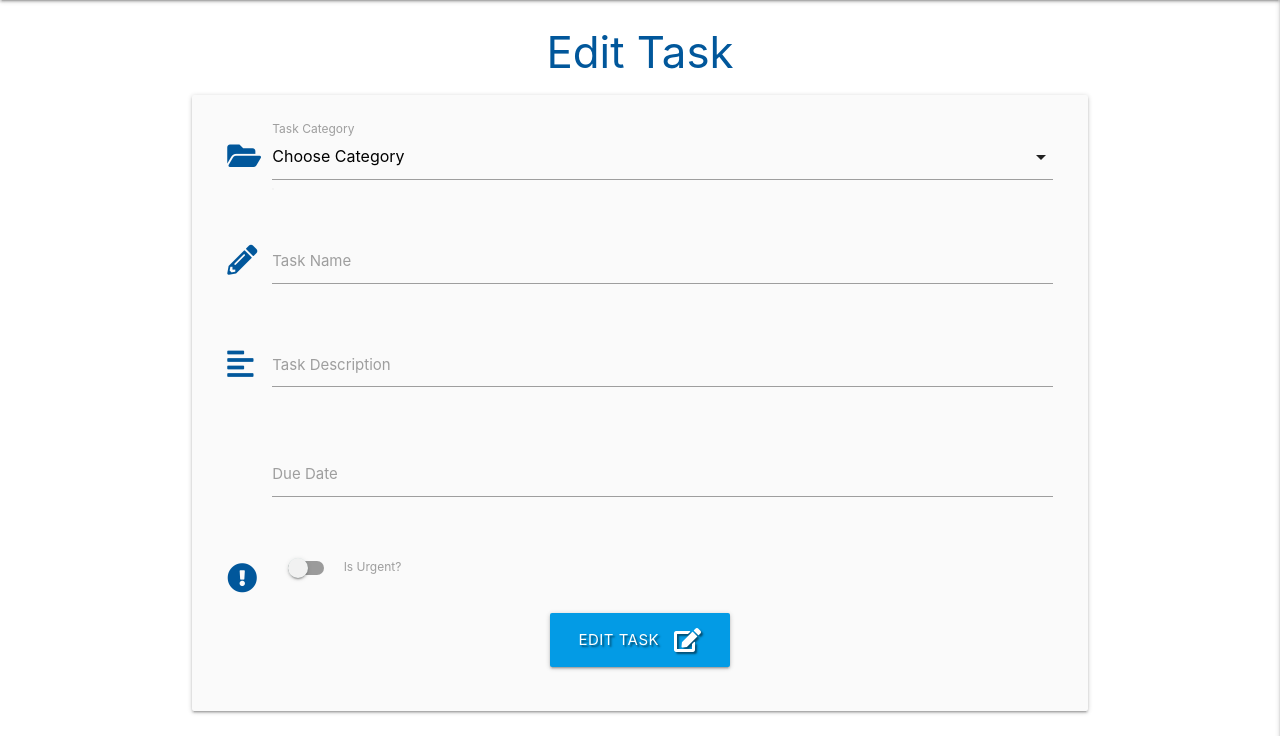
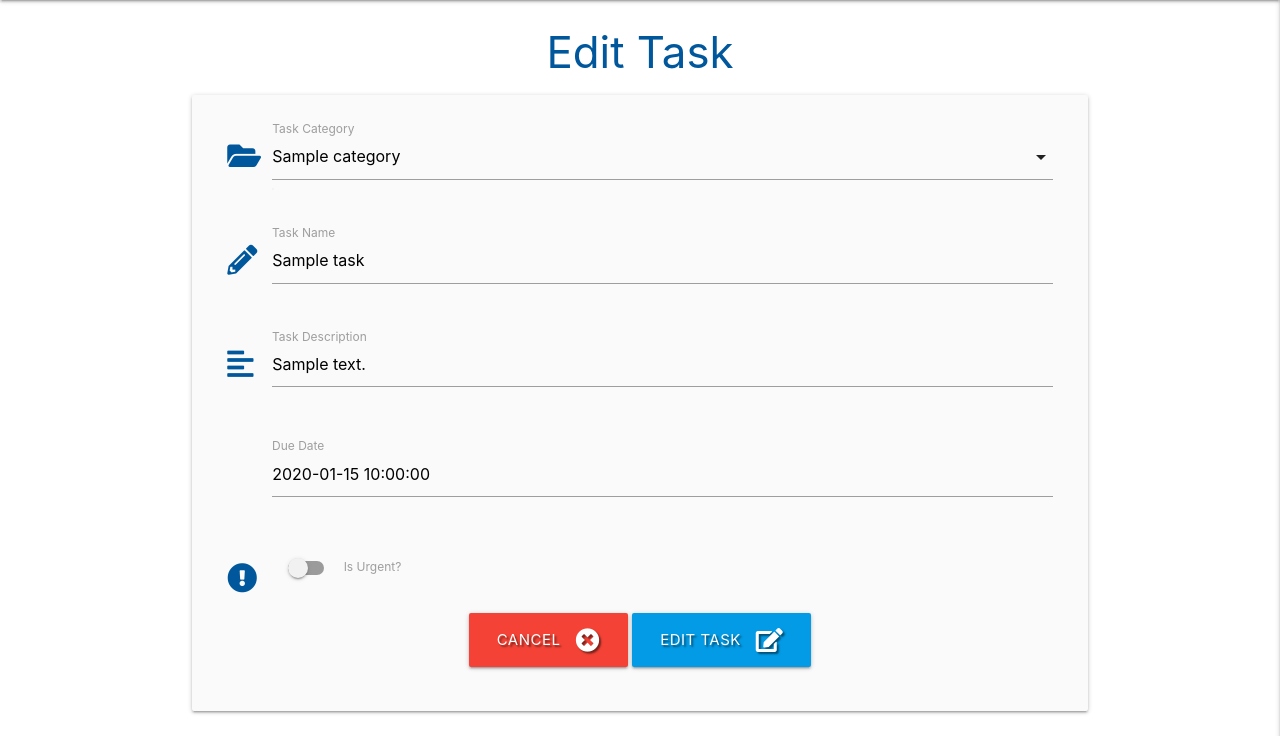
Before and after one commit to deanoandrejevic/taskManagerWalkthrough, a Flask app: template templates/edit_task.html in a window 1280 px wide. Shown: the part 64-800 px from the top of the page. Run offline with Flask 2, Linux system fonts and the light colour scheme; the template is opened without the code that fills it: most values are stand-ins (such as "Sample title", 1, 10 or a date in 2020); some libraries are stand-ins or nearby versions.

Commit message:
bind data to the edit task form

```diff
--- a/templates/edit_task.html
+++ b/templates/edit_task.html
@@ -3,7 +3,11 @@
 <h3 class="light-blue-text text-darken-4 center-align">Edit Task</h3>
 
 <div class="row card-panel grey lighten-5">
-  <form class="col s12" method="POST" action="{{ url_for('edit_task', task_id=task._id) }}">
+  <form
+    class="col s12"
+    method="POST"
+    action="{{ url_for('edit_task', task_id=task._id) }}"
+  >
     <div class="row">
       <div class="input-field col s12">
         <i class="fas fa-folder-open prefix light-blue-text text-darken-4"></i>
@@ -13,12 +17,17 @@
           class="validate"
           required
         >
-          <option value="" disabled selected>Choose Category</option>
-          {% for category in categories %}
+          <option value="" disabled>Choose Category</option>
+          {% for category in categories %} {% if category.category_name ==
+          task.category_name %}
+          <option value="{{ category.category_name }}" selected>
+            {{- category.category_name -}}
+          </option>
+          {% else %}
           <option value="{{ category.category_name }}">
-            {{ category.category_name }}
+            {{- category.category_name -}}
           </option>
-          {% endfor %}
+          {% endif %} {% endfor %}
         </select>
         <label for="category_name">Task Category</label>
       </div>
@@ -32,6 +41,7 @@
           name="task_name"
           minlength="5"
           maxlength="15"
+          value="{{ task.task_name }}"
           type="text"
           class="validate"
         />
@@ -48,7 +58,7 @@
           minlength="5"
           maxlength="200"
           class="materialize-textarea validate"
-        ></textarea>
+        >{{- task.task_description -}}</textarea>
         <label for="task_description">Task Description</label>
       </div>
     </div>
@@ -61,6 +71,7 @@
           name="due_date"
           type="text"
           class="datepicker validate"
+          value="{{ task.due_date }}"
         />
         <label for="due_date">Due Date</label>
       </div>
@@ -79,7 +90,11 @@
             "
           ></i>
           <label for="is_urgent">
+            {% if task.is_urgent == "on" %}
+            <input type="checkbox" id="is_urgent" name="is_urgent" checked />
+            {% else %}
             <input type="checkbox" id="is_urgent" name="is_urgent" />
+            {% endif %}
             <span class="lever"></span>
             Is Urgent?
           </label>
@@ -89,8 +104,14 @@
     <!-- Submit Button -->
     <div class="row">
       <div class="col s12 center-align">
-        <button class="btn-large light-blue darken-1 text-shadow" type="submit" name="submit">
-            Edit Task
+        <!-- cancel button -->
+        <a href="{{ url_for('get_tasks') }}" class="btn-large red text-shadow">Cancel<i class="fas fa-times-circle right"></i></a>
+        <button
+          class="btn-large light-blue darken-1 text-shadow"
+          type="submit"
+          name="submit"
+        >
+          Edit Task
           <i class="fas fa-edit right"></i>
         </button>
       </div>
```
